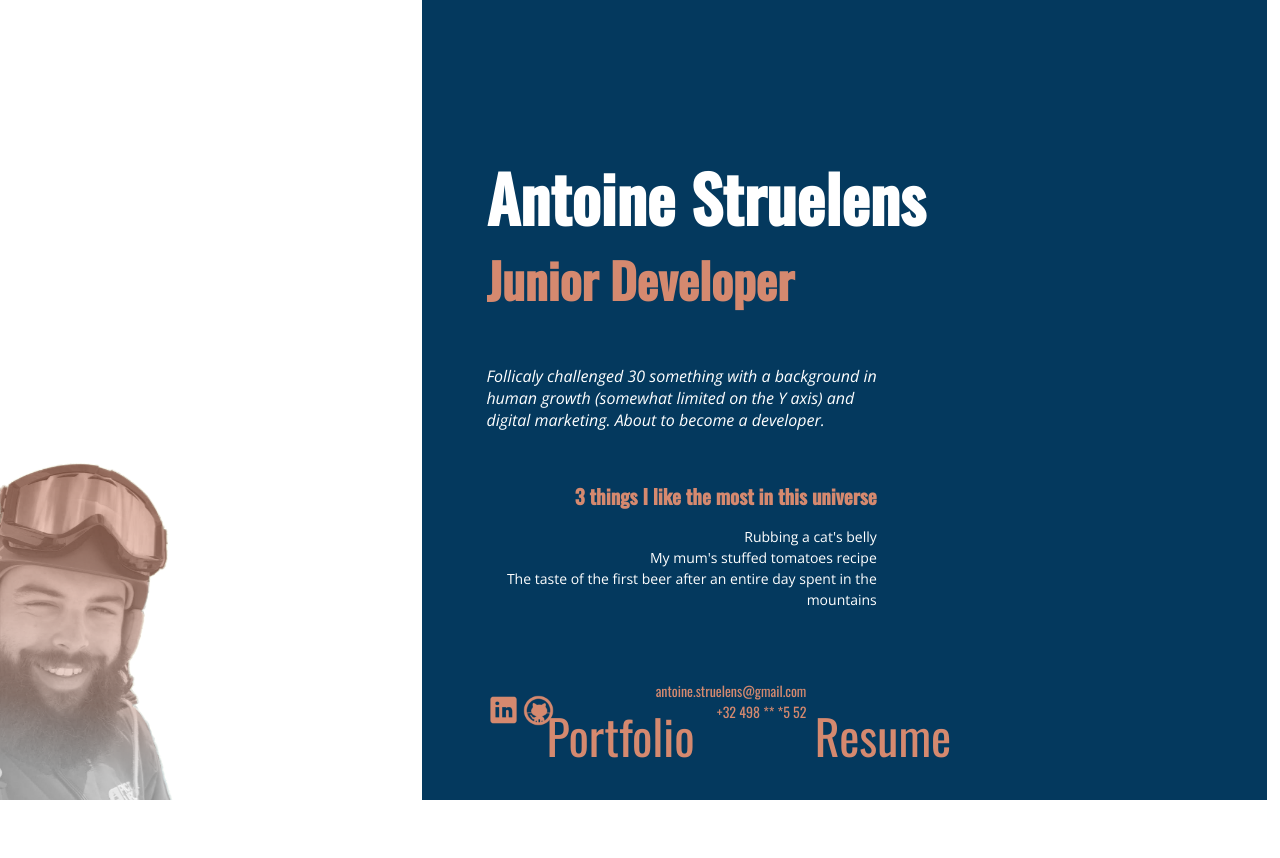
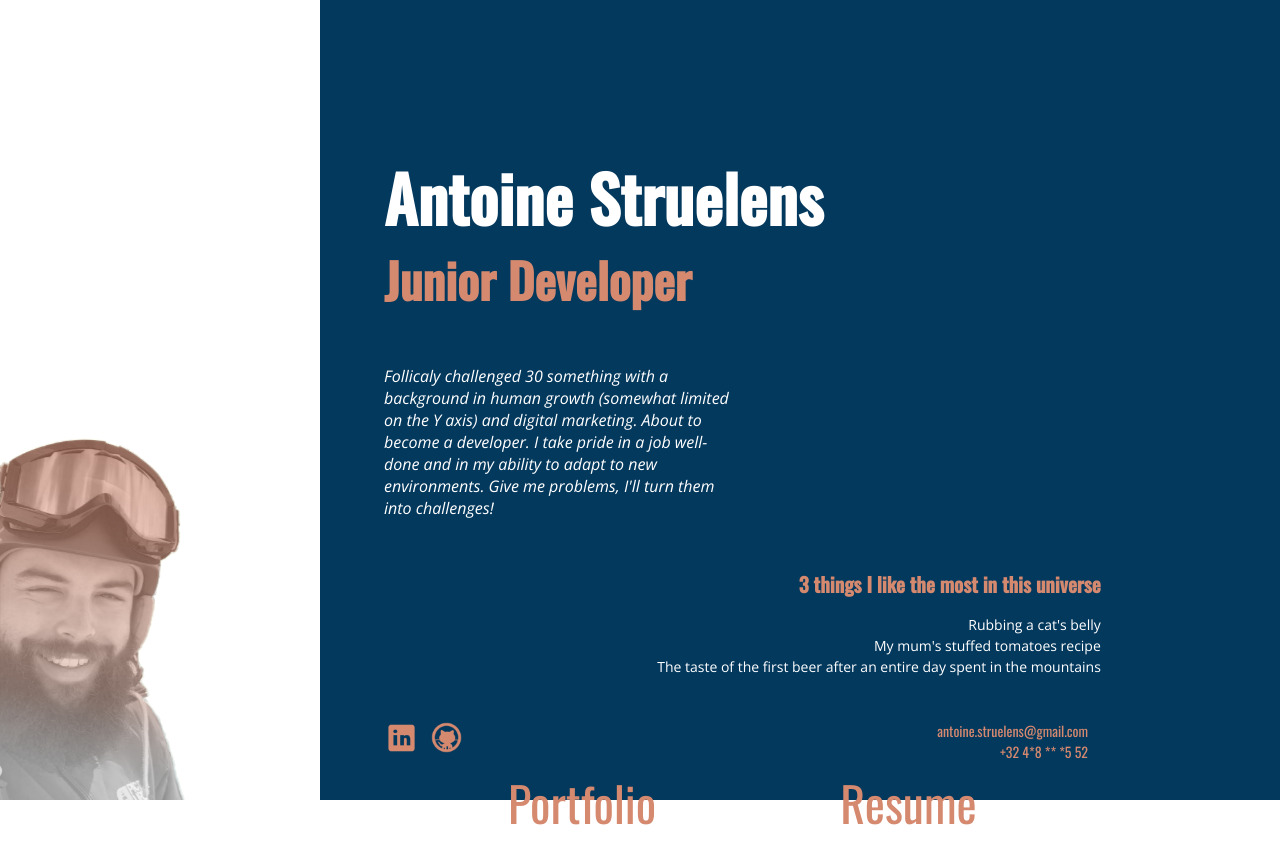
Before and after one commit to Astrls/v-card, a plain HTML site: page index.html in a window 1280 px wide. Before the commit the page ends 800 px from the top, so only its background shows below. Drawn offline with nearby package versions, Linux system fonts and the light colour scheme.

Commit message:
added design folder & troubleshooting

```diff
--- a/index.html
+++ b/index.html
@@ -21,7 +21,9 @@
                 <h1>Antoine Struelens</h1>
                 <h2>Junior Developer</h2>
             </header>
-            <summary>Follicaly challenged 30 something with a background in human growth (somewhat limited on the Y axis) and digital marketing. About to become a developer.</summary>
+            <summary>Follicaly challenged 30 something with a background in human growth (somewhat limited on the Y axis) and digital marketing. About to become a developer.
+                I take pride in a job well-done and in my ability to adapt to new environments. Give me problems, I'll turn them into challenges!
+            </summary>
             <article>
                 <p>3 things I like the most in this universe</p>
                 <ul>
@@ -31,15 +33,15 @@
                 </ul>
             </article>
             <section id="buttons">
-                <a href="https://codepen.io/collection/kNpPvr">Portfolio</button>
-                <a href="https://www.linkedin.com/in/astrlz/">Resume</button>
+                <a href="https://codepen.io/collection/kNpPvr">Portfolio</a>
+                <a href="https://www.linkedin.com/in/astrlz/">Resume</a>
             </section>
             <footer>
                 <section id="pictos">
-                    <img src="LinkedIn.png" href="https://www.linkedin.com/in/astrlz/">
-                    <img src="GitHub.png" href="https://github.com/Astrls">
+                    <a href="https://www.linkedin.com/in/astrlz/"><img src="LinkedIn.png"></a>
+                    <a href="https://github.com/Astrls"><img src="GitHub.png"></a>
                 </section>
-                <section id="contact"><p>antoine.struelens@gmail.com<br>+32 498 ** *5 52</p></section>
+                <section id="contact"><p>antoine.struelens@gmail.com<br>+32 4*8 ** *5 52</p></section>
 
             </footer>
         </section>
--- a/style.css
+++ b/style.css
@@ -15,7 +15,7 @@ aside{
     flex-direction: column;
     height: 100%;
     background-color: white;
-    width:33%;
+    width:25%;
     height:100vh;
 }
 
@@ -23,9 +23,10 @@ aside{
     display: flex;
     background-image: url(signature_blue.png);
     height:300px;
-    margin:100px 50px 50px 50px;
+    margin:150px 50px 30px 50px;
     background-size: contain;
     background-repeat: no-repeat;
+    background-position: center;
 }
 
 #photo{
@@ -33,9 +34,10 @@ aside{
     background-image: url(AS_picture_orange.png);
     align-self: flex-end stretch;
     height:700px;
-    margin-top: 100px;
+    margin-top: 30px;
     background-size: contain;
     background-repeat: no-repeat;
+    background-position: bottom left;
     transition: all 1s ease-in-out;
 
 }
@@ -47,7 +49,7 @@ aside{
 .info{
     display: flex;
     flex-direction: column;
-    width: 66%;
+    width: 75%;
     height:100vh;
     background-color: #04395E;
     padding-left: 5%;
@@ -74,14 +76,20 @@ summary{
     font-style: italic;
     font-size: 16px;
     color: white;
+    width: 40%;
+    margin-top: 50px;
+    transition: all ease 0.2s;
+}
+
+summary:hover {
+    font-size:24px;
     width: 50%;
-    margin-top: 50px;
 }
 
 #buttons{
     display: flex;
-    justify-content: space-around;
-    width: 50%;
+    justify-content: space-evenly;
+    width: 80%;
     margin-top: 70px;
 }
 
@@ -91,21 +99,25 @@ summary{
     color: #D5896F;
     font-family: 'Oswald', sans-serif;
     font-size: 48px;
+    transition: all 0.5s ease-in-out;
 }
 
 #buttons a:hover{
+    /* border-style: solid;
+    border-color: #D5896F;
+    border-width: 3px; */
+    background-color: #D5896F;
+    color:#04395E;
+    transform:scale(1.05);
 
-    border-style: solid;
-    border-color: #D5896F;
-    border-width: 3px;
 }
 
 footer{
     position:absolute;
     display:flex;
     justify-content: space-between;
-    width: 25%;
-    bottom:60px;
+    width: 55%;
+    bottom:20px;
     height:60px;
 
 }
@@ -118,6 +130,7 @@ footer{
 #pictos img{
     width: 35px;
     object-fit: contain;
+    margin-right:10px;
 }
 
 #contact{
@@ -134,7 +147,7 @@ article {
     font-family: 'Open Sans', sans-serif;
     font-size: 16px;
     color: white;
-    width: 50%;
+    width: 80%;
     margin-top: 50px;
     /* font-variant: small-caps; */
     text-align: right;
@@ -154,4 +167,10 @@ article ul{
     line-height: 1.5em;
     font-stretch: condensed;
     font-size: 14px;
+    transition: all ease 0.2s;
 }
+
+article ul:hover {
+    font-size:20px;
+
+}
```
Also changed, not shown: Design/colors.png (added), 2 other files.
